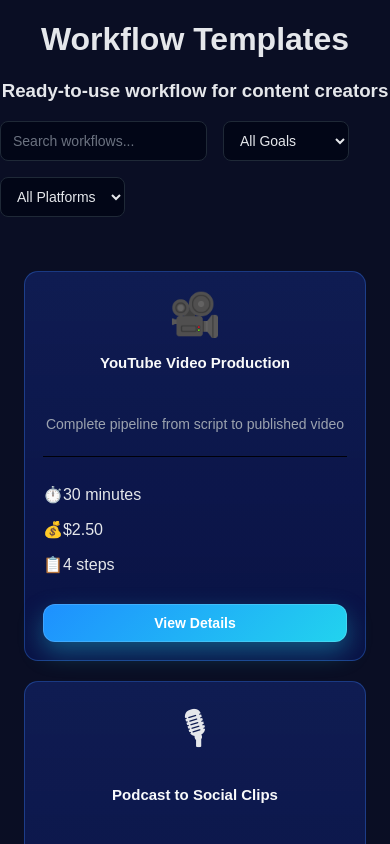
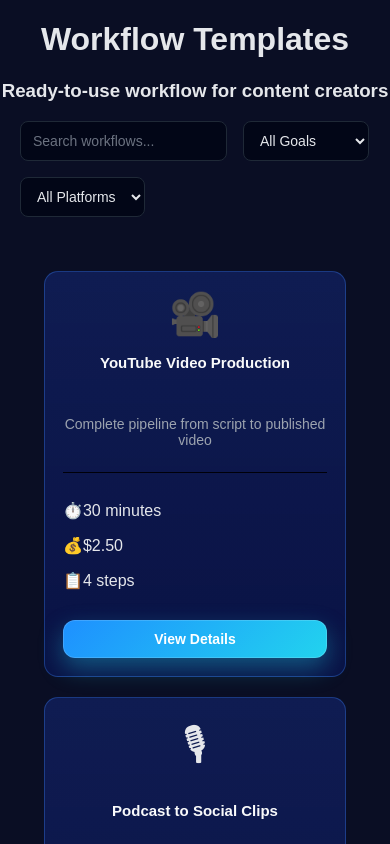
Before and after one commit to RahulkumarS-151004/workflow-template-viewer, a React (Vite) app: page / in a window 390 px wide. Shown: the top 844 px of the page. Built offline with nearby package versions, Linux system fonts and the light colour scheme.

Commit message:
Modified Styles to search and filter

```diff
--- a/src/index.css
+++ b/src/index.css
@@ -11,7 +11,6 @@
   display: grid;
   grid-template-columns: repeat(auto-fill, minmax(250px, 1fr));
   gap: 30px;
-  padding: 50px;
 }
 
 /* ===== Card ===== */
@@ -220,7 +219,13 @@
   gap: 16px;
   margin-bottom: 30px;
   flex-wrap: wrap;
+  margin-left: 8px;
 }
+
+.page-container {
+  padding: 0 50px;
+}
+
 
 .filters input,
 .filters select {
@@ -268,4 +273,14 @@
     padding: 11px 14px;
   }
 }
+@media (max-width: 768px) {
+  .page-container {
+    padding: 0 20px;
+  }
+
+  .filters {
+    margin-left: 0;
+  }
 }
+
+}
--- a/src/pages/TemplateList.jsx
+++ b/src/pages/TemplateList.jsx
@@ -32,7 +32,7 @@
     <div>
       <h1 className="heading">Workflow Templates</h1>
       <h3 className="subheading">Ready-to-use workflow for content creators</h3>
-
+    <div className="page-container">
       <div className="filters">
   <input
     type="text"
@@ -65,15 +65,15 @@
   </select>
 </div>
 
-
-      <div className="grid">
-        {filteredTemplates.map((template) => (
+<div className="grid">
+{filteredTemplates.map((template) => (
   <TemplateCard
     key={template.template_id}
     template={template}
     onClick={setSelectedTemplate}
   />
 ))}
+</div>
 </div>
 
 {filteredTemplates.length === 0 && (
```
